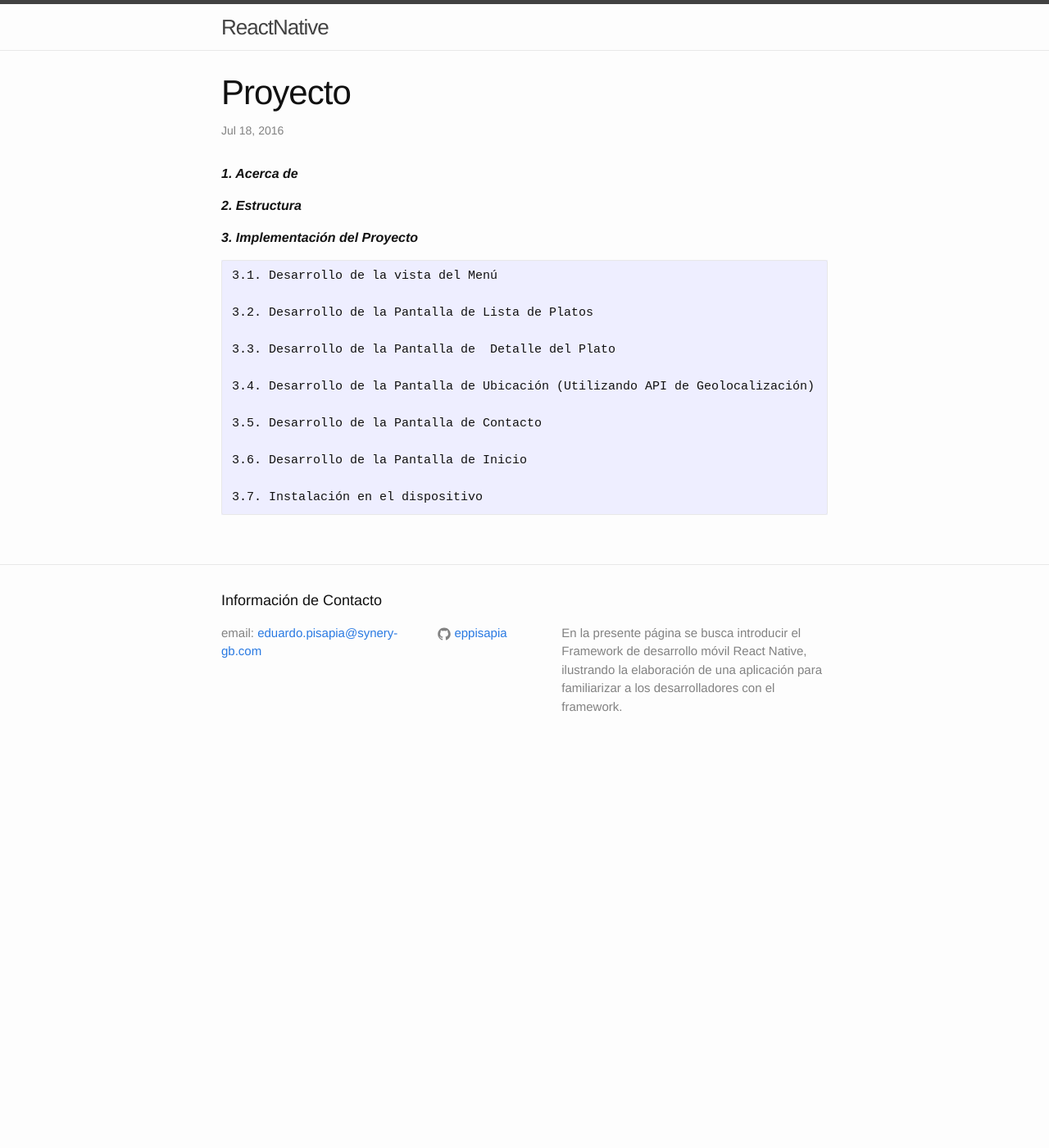
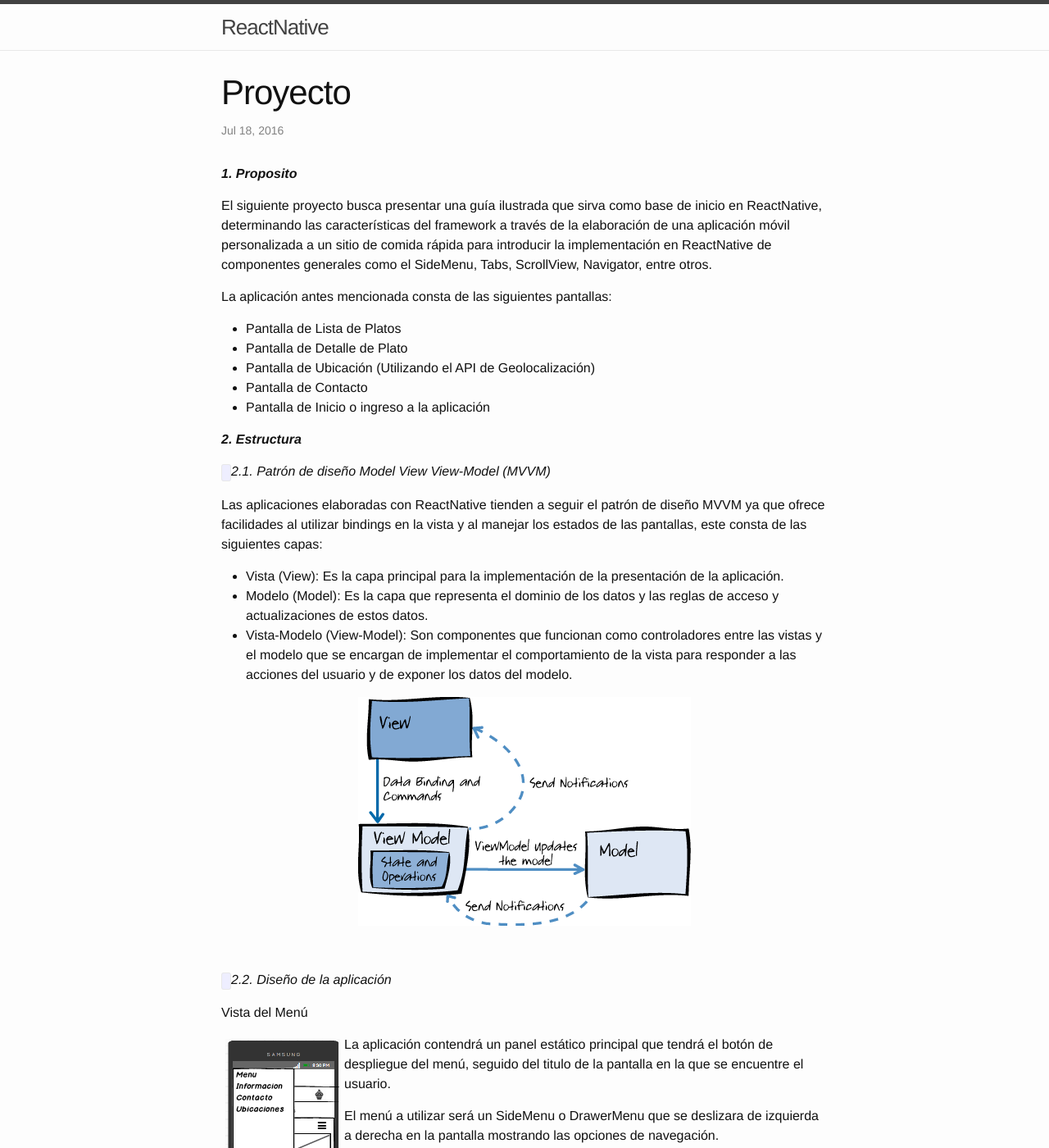
Before and after one commit to SYNERGY-GB/pas-restaurant-react-native, a Jekyll site: the page built from _posts/2016-07-18-Proyecto.markdown, in a window 1280 px wide and 1400 px high. Shown: the whole window at 82% size. Built offline with Jekyll 4.4.1, drawn with Linux system fonts in a browser that asks for light colours; some of the changed text lies outside the part shown.

Commit message:
Se agrego el Proposito y la estructura de diseño en la seccion de Proyecto

```diff
--- a/_config.yml
+++ b/_config.yml
@@ -13,7 +13,7 @@ description: > # this means to ignore newlines until "baseurl:"
   ilustrando la elaboración de una aplicación para familiarizar a los desarrolladores
   con el framework.
 baseurl: "/pas-restaurant-react-native" # the subpath of your site, e.g. /blog
-url: "http://blog.synergy-gb.com" # the base hostname & protocol for your site
+url: "http://blog.synergy-gb.com/pas-restaurant-react-native" # the base hostname & protocol for your site
 twitter_username:
 github_username:  eppisapia
 
--- a/_posts/2016-07-18-Proyecto.markdown
+++ b/_posts/2016-07-18-Proyecto.markdown
@@ -6,22 +6,205 @@ categories: jekyll update
 permalink: /proyecto/
 ---
 
- ***1. Acerca de***
+ ***1. Proposito***
 
- ***2. Estructura***
+El siguiente proyecto busca presentar una guía ilustrada que sirva como base de inicio en ReactNative, determinando las características del framework a través de la elaboración de una aplicación móvil personalizada a un sitio de comida rápida para introducir la implementación en ReactNative de componentes generales como el SideMenu, Tabs, ScrollView, Navigator, entre otros.
+
+La aplicación antes mencionada consta de las siguientes pantallas:
+
+ - Pantalla de Lista de Platos
+ - Pantalla de Detalle de Plato
+ - Pantalla de Ubicación (Utilizando el API de Geolocalización)
+ - Pantalla de Contacto
+ - Pantalla de Inicio o ingreso a la aplicación
+
+***2. Estructura***
+
+`` `` *2.1. Patrón de diseño Model View View-Model (MVVM)*
+
+Las aplicaciones elaboradas con ReactNative tienden a seguir el patrón de diseño MVVM ya que ofrece facilidades al utilizar bindings en la vista y al manejar los estados de las pantallas, este consta de las siguientes capas:
+
++ Vista (View): Es la capa principal para la implementación de la presentación de la aplicación.
++ Modelo (Model): Es la capa que representa el dominio de los datos y las reglas de acceso y actualizaciones de estos datos.
++ Vista-Modelo (View-Model): Son componentes que funcionan como controladores entre las vistas y el modelo que se encargan de implementar el comportamiento de la vista para responder a las acciones del usuario y de exponer los datos del modelo.
+
+<p> </p>
+
+{:refdef: style="text-align: center;"}
+![Patrón de diseño MVVM ilustrado](/pas-restaurant-react-native/Images/MVVM.png)
+{: refdef}
+
+<br>
+
+`` `` *2.2. Diseño de la aplicación*
+
+Vista del Menú
+
+<img style="float: left; margin: 5px;" src="/pas-restaurant-react-native/Images/Pantalla_menu.png">
+
+La aplicación contendrá un panel estático principal que tendrá el botón de despliegue del menú, seguido del titulo de la pantalla en la que se encuentre el usuario.
+<br>
+
+El menú a utilizar será un SideMenu o DrawerMenu que se deslizara de izquierda a derecha en la pantalla mostrando las opciones de navegación.
+
+<br>
+<br>
+<br>
+<br>
+<br>
+<br>
+<br>
+
+Pantalla de Lista de Platos
+
+<img style="float: left; margin: 5px;" src="/pas-restaurant-react-native/Images/Pantalla_platos.png">
+
+Consta de un navegador por tabs para la selección de las categorías y cargar la lista de platos correspondientes
+<br>
+
+Cada plato será almacenado en un contenedor que mostrara el Nombre, imagen, precio y ranking del platillo. Adicionalmente se colocara un Burger menú como submenú de acciones.
+
+<br>
+<br>
+<br>
+<br>
+<br>
+<br>
+<br>
+
+Pantalla de  Detalle del Plato
+
+<img style="float: left; margin: 5px;" src="/pas-restaurant-react-native/Images/Pantalla_detalle.png">
+
+
+Se mostrara una pantalla con el Nombre, imagen, precio, descripción, ranking del plato y un botón al final para retornar a lista de platos. Adicionalmente se colocara un Burger menú como submenú de acciones.
+
+<br>
+<br>
+<br>
+<br>
+<br>
+<br>
+<br>
+<br>
+<br>
+
+Pantalla de Información
+
+<img style="float: left; margin: 5px;" src="/pas-restaurant-react-native/Images/Pantalla_informacion.png">
+
+Mostrara una imagen donde se puede colocar el logo o publicidad del sitio de comida rápida.
+<br>
+
+Seguido por un Accordion, que mostrara la reseña del lugar y las zonas en donde se dispone un local.
+<br>
+
+Adicionalmente, la sección de ubicaciones tendrá un botón para ir a la pantalla de Ubicación.
+<br>
+<br>
+<br>
+<br>
+<br>
+<br>
+<br>
+
+Pantalla de Ubicación
+
+<img style="float: left; margin: 5px;" src="/pas-restaurant-react-native/Images/Pantalla_ubicacion.png">
+
+Utilizando el API de Geolocalización de Google se mostrara en un mapa la ubicación de los locales para que al presionar algunas de las etiquetas de ubicación se cargue la pantalla de "Como llegar".
+
+<br>
+<br>
+<br>
+<br>
+<br>
+<br>
+<br>
+<br>
+<br>
+<br>
+
+Pantalla de "Como Llegar"
+
+<img style="float: left; margin: 5px;" src="/pas-restaurant-react-native/Images/Pantalla_comollegar.png">
+
+Utilizando el API de Geolocalización de Google se mostrara la ruta desde la posición actual del cliente al local seleccionado. Adicionalmente se mostrara la dirección del local en texto plano y la información de contacto.
+
+<br>
+<br>
+<br>
+<br>
+<br>
+<br>
+<br>
+<br>
+<br>
+
+Pantalla de Contacto
+
+<img style="float: left; margin: 5px;" src="/pas-restaurant-react-native/Images/Pantalla_contacto.png">
+
+Tendrá un contenedor fijo que mostrara la información de contacto de la sede principal, nombre del gerente, teléfono fijo y móvil, junto a un botón para poder contactar con el gerente.
+<br>
+
+Seguido por un ComboBox que contendrá las zonas donde hay locales y al seleccionar una se cargara el contenedor de contacto con la información respectiva.
+
+<br>
+<br>
+<br>
+<br>
+<br>
+<br>
+
+Pantalla para Contactar
+
+<img style="float: left; margin: 5px;" src="/pas-restaurant-react-native/Images/Pantalla_contactar.png">
+
+Se mostrara un formulario donde el usuario introducirá su correo electrónico, el cuerpo del mensaje a enviar y dos botones para finalizar el envío o regresar a la pantalla anterior.
+<br>
+<br>
+<br>
+<br>
+<br>
+<br>
+<br>
+<br>
+<br>
+<br>
+<br>
+
+Pantalla de Inicio
+
+<img style="float: left; margin: 5px;" src="/pas-restaurant-react-native/Images/Pantalla_inicio.png">
+
+Se mostrara el logo del sitio de comida hasta que finalice la carga y renderización de la pantalla principal de la aplicación, Pantalla de lista de platos.
+<br>
+<br>
+<br>
+<br>
+<br>
+<br>
+<br>
+<br>
+<br>
+<br>
+<br>
+<br>
+
 
  ***3. Implementación del Proyecto***
 
-	3.1. Desarrollo de la vista del Menú
+`` `` *3.1. Desarrollo del Menú*
 
-	3.2. Desarrollo de la Pantalla de Lista de Platos
+`` `` *3.2. Desarrollo de la Pantalla de Lista de Platos*
 
-	3.3. Desarrollo de la Pantalla de  Detalle del Plato
+`` `` *3.3. Desarrollo de la Pantalla de  Detalle del Plato*
 
-	3.4. Desarrollo de la Pantalla de Ubicación (Utilizando API de Geolocalización)
+`` `` *3.4. Desarrollo de la Pantalla de Ubicación (Utilizando API de Geolocalización)*
 
-	3.5. Desarrollo de la Pantalla de Contacto
+`` `` *3.5. Desarrollo de la Pantalla de Contacto*
 
-	3.6. Desarrollo de la Pantalla de Inicio
+`` `` *3.6. Desarrollo de la Pantalla de Inicio*
 
-	3.7. Instalación en el dispositivo
+`` `` *3.7. Instalación en el dispositivo*
```
Also changed, not shown: Images/MVVM.png (added), Images/Pantalla_comollegar.png (added), Images/Pantalla_contactar.png (added), Images/Pantalla_contacto.png (added), Images/Pantalla_detalle.png (added), Images/Pantalla_informacion.png (added), Images/Pantalla_inicio.png (added), Images/Pantalla_menu.png (added), Images/Pantalla_platos.png (added), Images/Pantalla_ubicacion.png (added), 2 other files.
